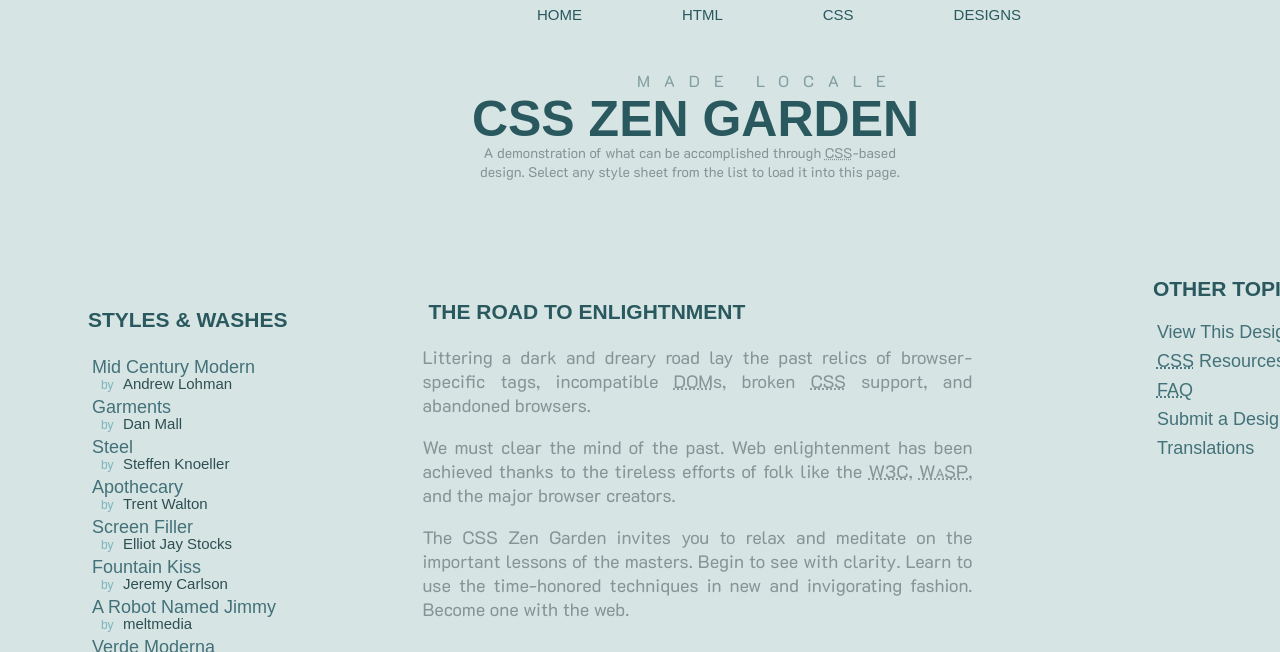
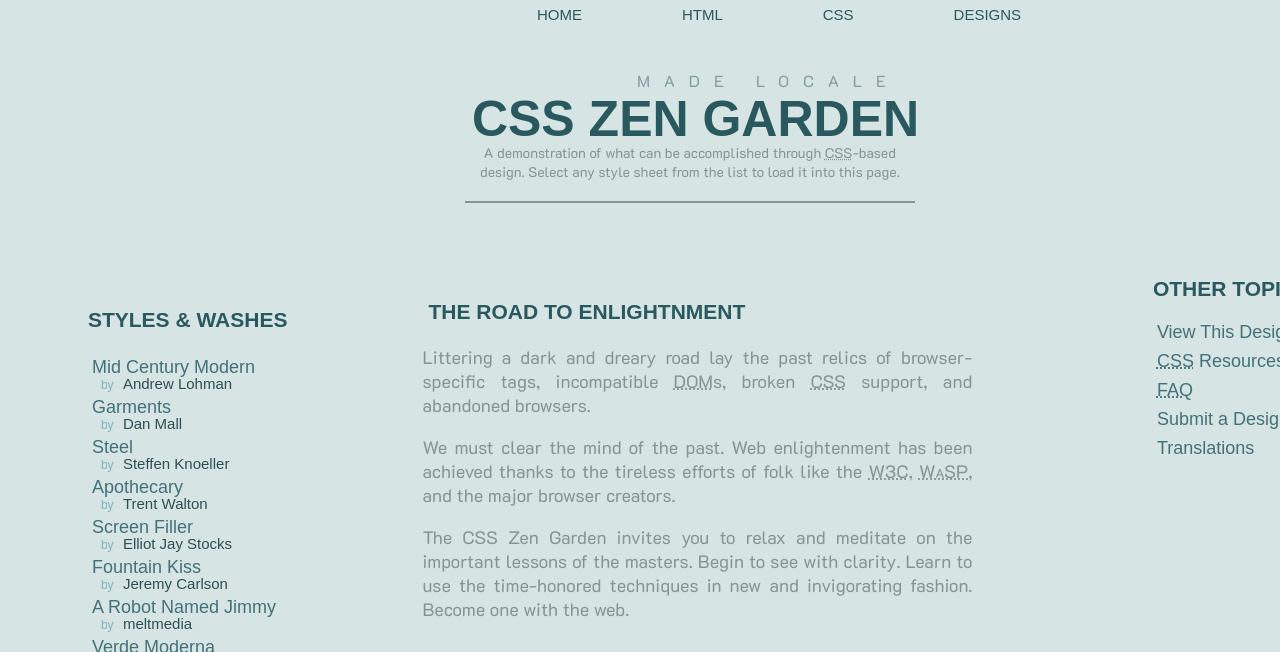
Before and after one commit to gabspedro/desenvolve-introducao-web, a plain HTML site: page Aulas CSS Zen Garden/index.html in a window 1280 px wide. Shown: the top 652 px of the page. Drawn offline with Linux system fonts and the light colour scheme; a web font is replaced by a local one.

Commit message:
Update style.css

```diff
--- a/Aulas CSS Zen Garden/style.css
+++ b/Aulas CSS Zen Garden/style.css
@@ -2,6 +2,7 @@ html { background: #D6E4E3; }
 body { width: 51%; height: 20%; position: absolute; left: 200px; top: 120px; }
 div.wrapper { height: 0px; }
 div.zen-resources { width: 240px;}
+p.header { border-bottom: solid 2px #879395; }
 
 
 /* Main Fonts */
```
